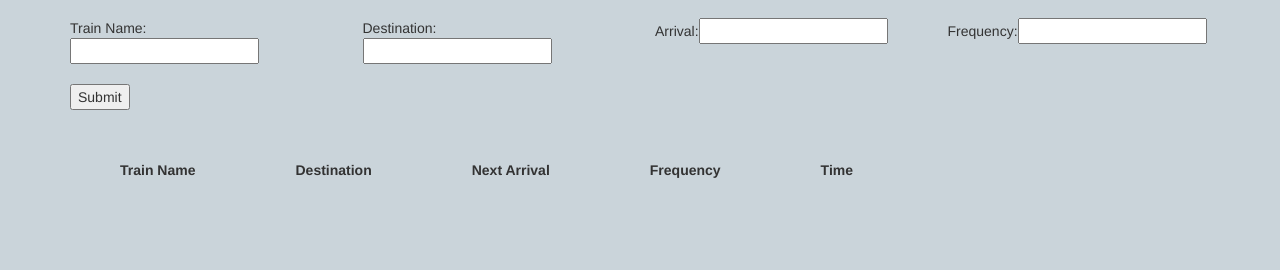
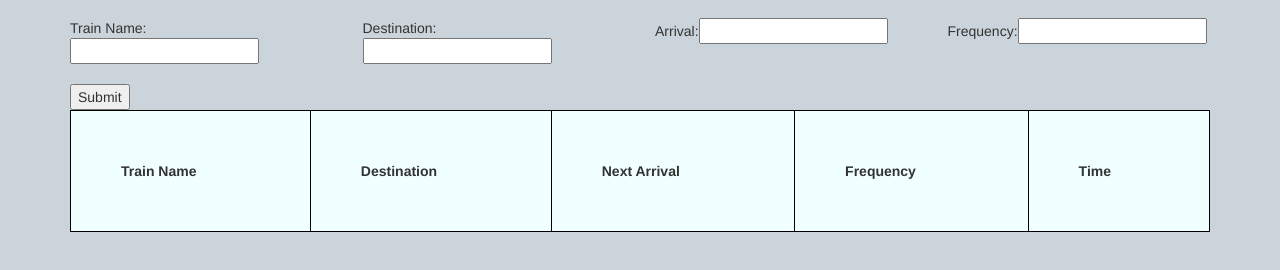
Before and after one commit to peterjuff/Train-Scheduler, a plain HTML site: page index.html in a window 1280 px wide. Shown: the part 102-372 px from the top of the page. Drawn offline with nearby package versions, Linux system fonts and the light colour scheme; no server answers.

Commit message:
table styling

```diff
--- a/assets/style.css
+++ b/assets/style.css
@@ -13,3 +13,14 @@ td {
     padding-left: 50px;
     padding-right: 25px;
 }
+
+table, th, td {
+
+    border: 1px solid black;
+}
+
+table {
+
+    width: 100%;
+    background-color: azure;
+}
--- a/index.html
+++ b/index.html
@@ -29,21 +29,17 @@
             <div class="row">
                 <div class="col-md-12"><button id="submit">Submit</button></div>
             </div>
-            <table>
 
-                        <tr><th id="tr">Train Name</th><th id="dest">Destination</th><th id="next">Next Arrival</th><th id="freq">Frequency</th><th id="time">Time</th></tr>
-
+            <table id="train">
+                        <tr>
+                            <th id="tr">Train Name</th>
+                            <th id="dest">Destination</th>
+                            <th id="next">Next Arrival</th>
+                            <th id="freq">Frequency</th>
+                            <th id="time">Time</th>
+                        </tr>
                         <tbody></tbody>
-
-
-
             </table>
-
-
-
-
-
-
 
     </div>
     <script src="assets/data.js"></script>
```
